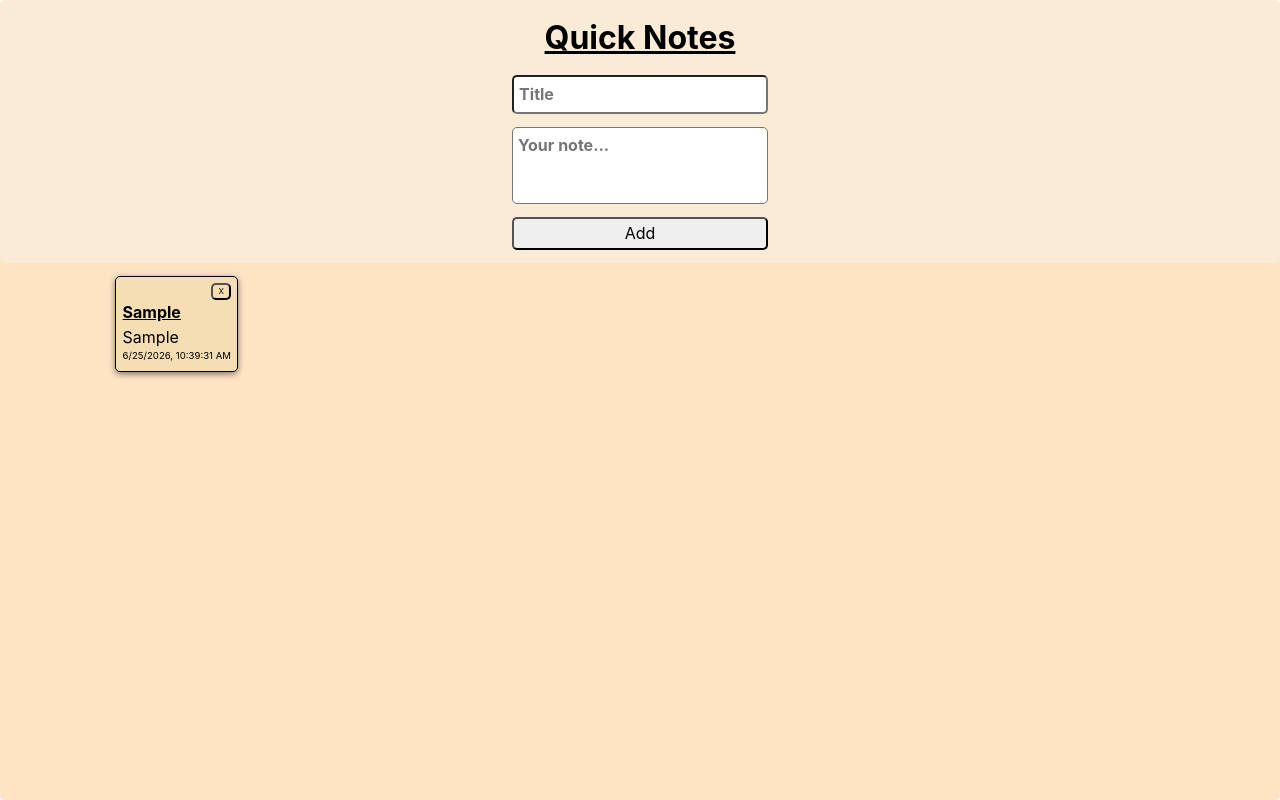
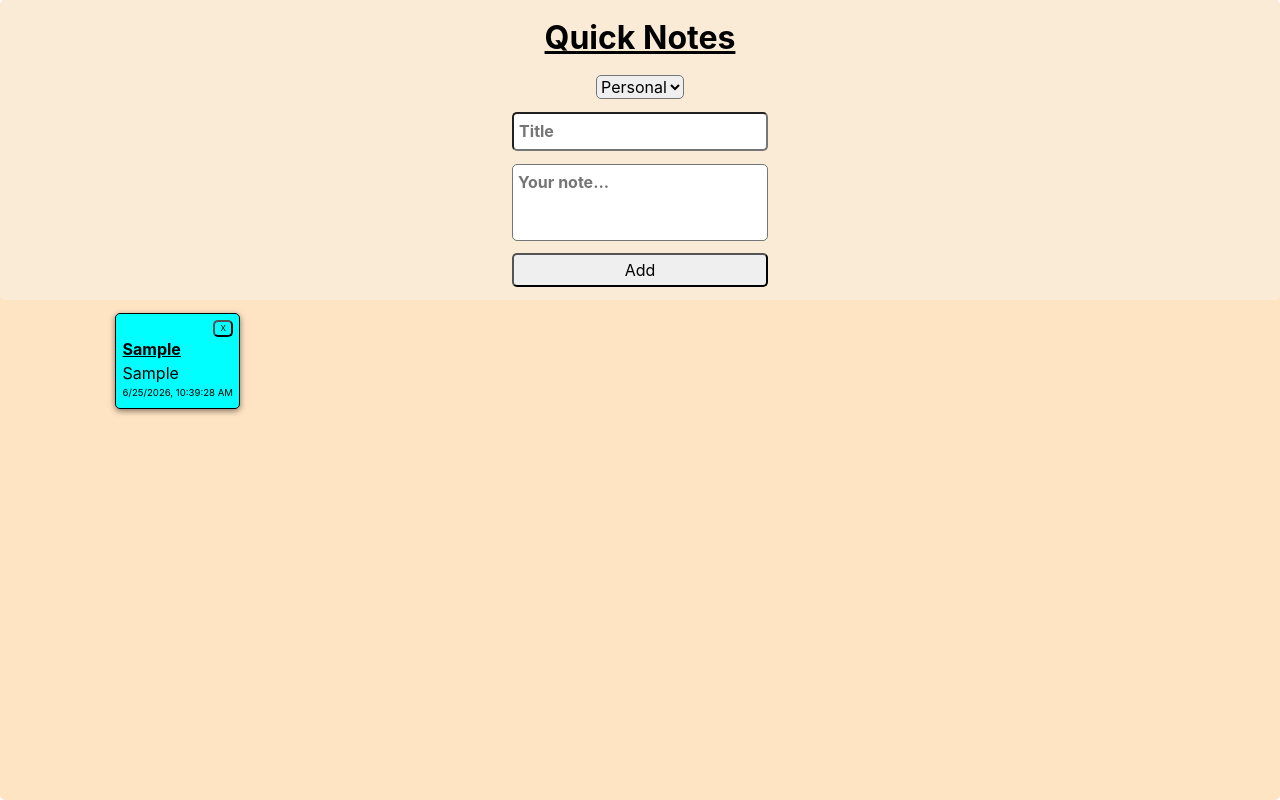
Before and after one commit to Yosef-Perelman/quickNotes-project, a React (Vite) app in the folder quickNotes/: page / in a window 1280 px wide. Both pictures are taken after typing "Sample", "Sample" into the empty fields and a click on the button "Add". Built offline with nearby package versions, Linux system fonts and the light colour scheme.

Commit message:
Step 6-7 done

```diff
--- a/quickNotes/src/components/InputForm.jsx
+++ b/quickNotes/src/components/InputForm.jsx
@@ -4,11 +4,21 @@ import NoteItem from "./NoteItem";
 import NoteModal from "./NoteModal.jsx";
 
 export default function InputForm() {
-  const [notes, setNotes] = useState([]);
+  const [notes, setNotes] = useState(() => {
+    const saved = localStorage.getItem("notes");
+    if (!saved) return [];
+    return JSON.parse(saved).map((n) => ({ ...n, date: new Date(n.date) }));
+  });
   const [inputValue, setInputValue] = useState("");
   const ref = useRef(null);
   const [title, setTitle] = useState("");
   const [editingIndex, setEditingIndex] = useState(null);
+  const [category, setCategory] = useState("personal");
+
+  const saveNotes = (newNotes) => {
+    setNotes(newNotes);
+    localStorage.setItem("notes", JSON.stringify(newNotes));
+  };
 
   const handleInputChange = (e) => {
     setInputValue(e.target.value);
@@ -24,10 +34,12 @@ export default function InputForm() {
         date: new Date(),
         text: inputValue.trim(),
         title: title.trim(),
+        category: category,
       };
-      setNotes([newNote, ...notes]);
+      saveNotes([newNote, ...notes]);
       setInputValue("");
       setTitle("");
+      setCategory("personal");
 
       const el = ref.current;
       el.style.height = "auto";
@@ -36,11 +48,11 @@ export default function InputForm() {
 
   const handleDeleteNote = (index) => {
     confirm("Are you sure you want to delete this note?") &&
-      setNotes(notes.filter((_, i) => i !== index));
+      saveNotes(notes.filter((_, i) => i !== index));
   };
 
   const handleSaveEdit = (updatedNote) => {
-    setNotes(notes.map((n, i) => (i === editingIndex ? updatedNote : n)));
+    saveNotes(notes.map((n, i) => (i === editingIndex ? updatedNote : n)));
     setEditingIndex(null);
   };
 
@@ -57,12 +69,23 @@ export default function InputForm() {
         <div className="input-form">
           <h1 className="app-title">Quick Notes</h1>
 
+          <select
+            value={category}
+            onChange={(e) => setCategory(e.target.value)}
+          >
+            <option value="personal">Personal</option>
+            <option value="work">Work</option>
+            <option value="song">Song</option>
+            <option value="joke">Joke</option>
+          </select>
+
           <input
             className="title-input"
             value={title}
             onChange={(e) => setTitle(e.target.value)}
             placeholder="Title"
           />
+
           <textarea
             className="input-textarea"
             value={inputValue}
@@ -70,6 +93,7 @@ export default function InputForm() {
             onChange={(e) => handleInputChange(e)}
             placeholder="Your note..."
           />
+
           <button type="submit" className="add-button" onClick={handleAddNote}>
             Add
           </button>
--- a/quickNotes/src/components/NoteItem.css
+++ b/quickNotes/src/components/NoteItem.css
@@ -4,6 +4,22 @@
   text-align: left;
   background-color: wheat;
   box-shadow: 0 2px 6px rgba(0, 0, 0.3, 0.5);
+}
+
+.personal {
+  background-color: aqua;
+}
+
+.work {
+  background-color: blueviolet;
+}
+
+.song {
+  background-color: yellow;
+}
+
+.joke {
+  background-color: red;
 }
 
 .note-delete-container {
--- a/quickNotes/src/components/NoteItem.jsx
+++ b/quickNotes/src/components/NoteItem.jsx
@@ -3,7 +3,7 @@ import "./NoteItem.css";
 
 export default function NoteItem({ note, onDelete, onEdit }) {
   return (
-    <li className="note-item">
+    <li className={`note-item ${note.category}`}>
       <div className="note-delete-container">
         <button className="delete-button" onClick={onDelete}>
           X
--- a/quickNotes/src/components/NoteModal.jsx
+++ b/quickNotes/src/components/NoteModal.jsx
@@ -4,22 +4,39 @@ import { Modal, TextInput, Textarea, Button } from "@mantine/core";
 export default function NoteModal({ note, opened, onClose, onSave }) {
   const [editTitle, setEditTitle] = useState("");
   const [editText, setEditText] = useState("");
+  const [editCategory, setEditCategory] = useState("");
 
   useEffect(() => {
     if (note) {
       setEditTitle(note.title || "");
       setEditText(note.text);
+      setEditCategory(note.category);
     }
   }, [note]);
 
   const handleSave = () => {
     if (editText.trim() !== "") {
-      onSave({ ...note, title: editTitle.trim(), text: editText.trim() });
+      onSave({
+        ...note,
+        title: editTitle.trim(),
+        text: editText.trim(),
+        category: editCategory,
+      });
     }
   };
 
   return (
     <Modal opened={opened} onClose={onClose} title="Edit Note">
+      <select
+        value={editCategory}
+        onChange={(e) => setEditCategory(e.target.value)}
+      >
+        <option value="personal">Personal</option>
+        <option value="work">Work</option>
+        <option value="song">Song</option>
+        <option value="joke">Joke</option>
+      </select>
+
       <TextInput
         label="Title"
         value={editTitle}
@@ -27,6 +44,7 @@ export default function NoteModal({ note, opened, onClose, onSave }) {
         placeholder="Title"
         mb="sm"
       />
+
       <Textarea
         label="Note"
         value={editText}
@@ -35,6 +53,7 @@ export default function NoteModal({ note, opened, onClose, onSave }) {
         autosize
         mb="sm"
       />
+
       <Button onClick={handleSave} fullWidth>
         Save
       </Button>
```
